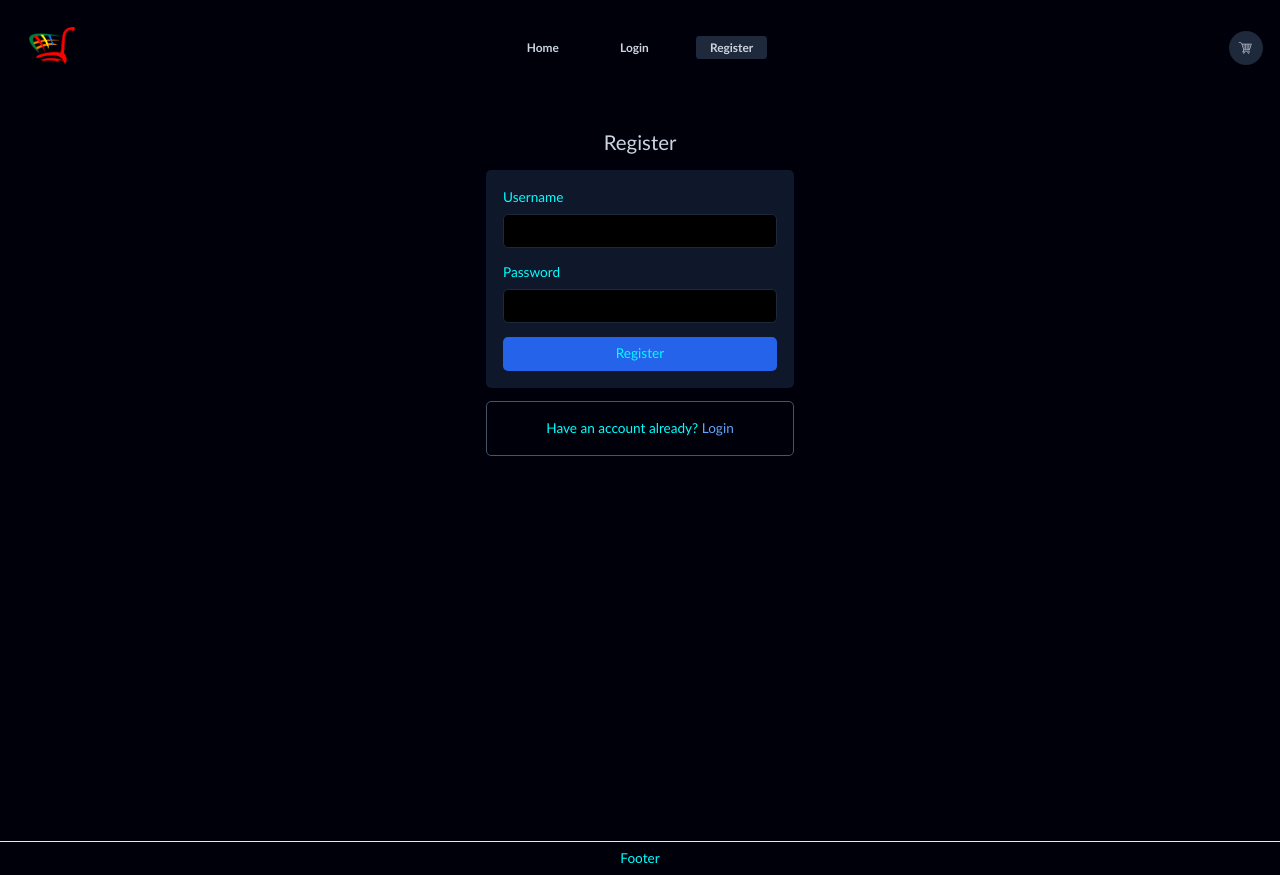
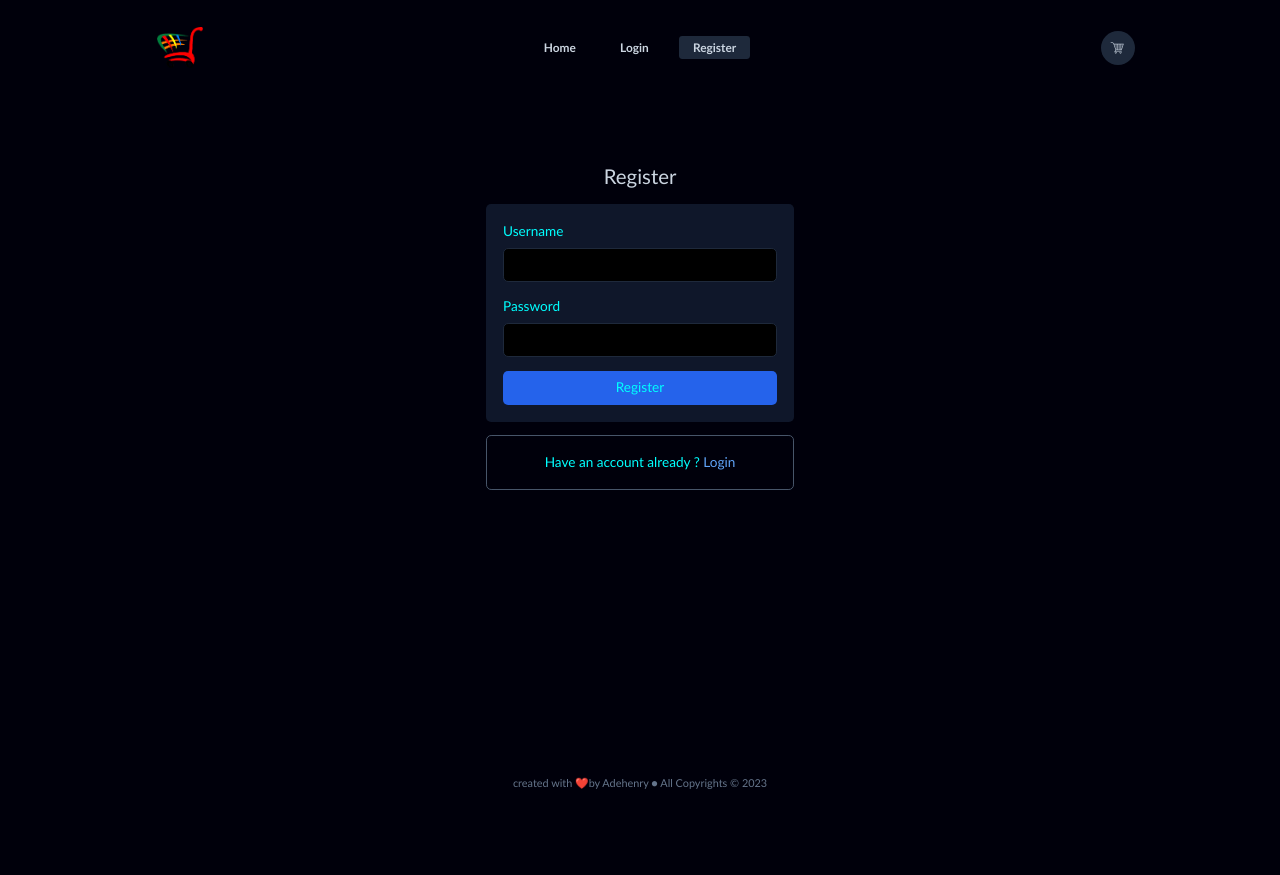
Before and after one commit to AdehenryOmoOba/shopi, a Next.js app: page /register in a window 1280 px wide. After the commit the page ends 800 px from the top, so only its background shows below. Built offline with nearby package versions, Linux system fonts and the light colour scheme.

Commit message:
minor refactor

```diff
--- a/app/components/footer/Footer.tsx
+++ b/app/components/footer/Footer.tsx
@@ -2,8 +2,8 @@ import React from 'react'
 
 export default function Footer() {
   return (
-    <div className='h-10 grid place-content-center border-t border-blue-100'>
-      <p className='text-center'>Footer</p>
+    <div className='h-10 grid place-content-center'>
+      <small className='text-center text-slate-500'>created with ❤️by Adehenry &#x25CF; All Copyrights &copy; 2023</small>
     </div>
   )
 }
--- a/app/components/navbar/Navbar.tsx
+++ b/app/components/navbar/Navbar.tsx
@@ -13,12 +13,12 @@ const pathname = usePathname()
 const isHomePath = homeRegex.test(pathname)
 
   return (
-    <div className='inline-flex h-28 w-screen px-5'>
+    <div className='inline-flex w-full h-28 px-5'>
       <div className='flex flex-1 justify-start items-center'>
         <Image src='http://localhost:3000/shopi_logo.png' alt='logo' width='70' height='70'/>
       </div>
       <nav className='flex flex-1 justify-center items-center'>
-        <ul className='flex items-center justify-center gap-x-2 w-full h-full text-slate-300 md:gap-x-4 lg:gap-x-10'>
+        <ul className='flex items-center justify-center gap-x-1 w-full h-full text-slate-300 md:gap-x-5'>
           <Link href='/' className={`py-1 px-4 rounded text-sm font-extrabold ${isHomePath ? 'bg-slate-800' : ''}`}>Home</Link>
           <Link href='/login' className={`py-1 px-4 rounded text-sm font-extrabold ${pathname === '/login' ? 'bg-slate-800' : ''}`}>Login</Link>
           <Link href='/register' className={`py-1 px-4 rounded text-sm font-extrabold ${pathname === '/register' ? 'bg-slate-800' : ''}`}>Register</Link>
--- a/app/components/productCard/ProductCard.tsx
+++ b/app/components/productCard/ProductCard.tsx
@@ -5,7 +5,7 @@ import {CldImage} from 'next-cloudinary'
 export default function ProductCard({data}: {data: TProduct}) {
 
   return (
-    <div className="py-4 snap-start">
+    <div className="p-4 snap-start">
       <div className="w-64">
         <Link key={data.id} href={`/product/${data.id}`}>
         <div className="p-5 bg-gray-900 rounded-lg h-64 w-64 object-contain">
--- a/app/components/productsPage/ProductsPage.tsx
+++ b/app/components/productsPage/ProductsPage.tsx
@@ -25,14 +25,14 @@ export default function ProductsPage({products, category, index , categoriesLeng
   let isCategory = productsArray.find((product) => product.category === category)
 
   return (
-    <>
-     {isCategory && <h2 className="text-2xl capitalize mt-5">{category}</h2>}
+    <div className=''>
+     {isCategory && <h2 className="text-2xl px-4 capitalize">{category}</h2>}
      <div className="flex justify-start space-x-10 overflow-x-scroll snap-x" id="items_container">
       {productsArray.filter((items) => items.category === category).map((item) => (
         <ProductCard key={item.id}  data={item} />
       ))}
      </div>
      {productsArray.length === 0 && index === categoriesLength - 1 && <div><p className='text-center'>No match for &quot;{searchTerm}&quot;</p></div>}
-    </>
+    </div>
   )
 }
--- a/app/components/searchBar/searchBar.tsx
+++ b/app/components/searchBar/searchBar.tsx
@@ -6,7 +6,7 @@ export default function SearchBar() {
   const contextValue =  useContext(SearchContext)
 
   return (
-    <div className='w-full grid items-center mt-5 h-10'>
+    <div className='w-full grid items-center mb-5 h-10'>
         <input type="text"
          placeholder='Search Product'
          value={contextValue?.searchString}
--- a/app/globals.css
+++ b/app/globals.css
@@ -13,7 +13,6 @@
 }
 html,
 body {
-  max-width: 100vw;
   font-family: 'Trebuchet MS', sans-serif;
   scroll-behavior: smooth;
   font-size: 85%;
@@ -28,7 +27,8 @@ body {
   font-size: 1rem;
 }
 main{
-  min-height: calc(100dvh - 6.5rem);
+  min-height: calc(100dvh - 129px);
+  padding-bottom: 5rem;
 }
 ul {
   list-style: none;
--- a/app/layout.tsx
+++ b/app/layout.tsx
@@ -15,11 +15,11 @@ export default function RootLayout({children}: {children: React.ReactNode}) {
     <html lang="en">
       <head />
       <body>
-        <header className='h-28 w-full grid place-content-center'>
+        <header className='h-28 mx-auto w-full md:w-[90vw] lg:w-[80vw]'>
           <Navbar />
         </header>
         <SearchProvider>
-         <main>
+         <main className='mx-auto px-5 md:w-[90vw] lg:w-[80vw]'>
            {children}
          </main>
         </SearchProvider>
--- a/app/login/page.tsx
+++ b/app/login/page.tsx
@@ -3,21 +3,21 @@ import React from 'react'
 
 export default function Login() {
   return (
-    <div className='w-[308px] mx-auto mt-10 flex-col justify-center'>
+    <div className='w-[280px] h-full mx-auto pt-20 flex-col justify-center lg:w-[308px]'>
       <p className='text-center text-2xl mb-4 text-slate-300'>Login to Shopi</p>
-      <form className='bg-slate-900 rounded-md p-5 mb-4'>
+      <form className='bg-slate-900 rounded-md p-5 mb-4' autoComplete='false'>
         <div className='mb-4'>
           <div className='w-full mb-2'><p>Username</p></div>
-          <input type="text" className='w-full h-10 rounded-md bg-black px-2 border border-slate-800'/>
+          <input type="text" className='w-full h-10 rounded-md bg-black px-2 border border-slate-800' role="presentation" />
         </div>
         <div className='mb-4'>
         <div className='w-full mb-2'><p>Password</p></div>
-          <input type="password" className='w-full h-10 rounded-md bg-black px-2 border border-slate-800'/>
+          <input type="password" className='w-full h-10 rounded-md bg-black px-2 border border-slate-800' role="presentation" />
         </div>
         <button className='bg-blue-600 w-full rounded-md h-10'>Login</button>
       </form>
       <div className='h-16 grid place-content-center rounded-md border border-slate-600'>
-        <p>New to Shopi? <Link href='/register' className='text-blue-400'>Create an account</Link></p>
+        <p>New to Shopi ?  <Link href='/register' className='text-blue-400'> Create an account</Link></p>
       </div>
     </div>
   )
--- a/app/page.tsx
+++ b/app/page.tsx
@@ -2,7 +2,6 @@ import fs from 'fs'
 import ProductsPage from "./components/productsPage/ProductsPage"
 import SearchBar from "./components/searchBar/searchBar"
 import mockData from '../ecommerce_products.json'
-import { prisma } from '@/prisma/prismaClient'
 
 
 const path = 'products.json'
@@ -15,15 +14,6 @@ export default async function Home() {
   //   }
   // })
 
-  const data = await prisma.product.findMany({
-    include: {
-      Vendor: true
-    }
-  })
-
-  fs.writeFileSync('mockData.json', JSON.stringify(data, null, 2))
-
-  console.log(data)
 
   const products: TProduct[] = mockData
   // const products: TProduct[] = await response.json()
@@ -35,11 +25,11 @@ export default async function Home() {
   const categoriesLength = categories.length
 
   return (
-    <section className="p-5">
+    <section>
       <SearchBar />
-      <div className='py-5'>
+      <div>
         {categories.map((category, index) => (
-        <div key={category} className=''>
+        <div key={category}>
           <ProductsPage products={products} category={category} index={index} categoriesLength={categoriesLength} />
         </div>
         ))}
--- a/app/register/page.tsx
+++ b/app/register/page.tsx
@@ -3,21 +3,21 @@ import React from 'react'
 
 export default function Register() {
   return (
-    <div className='w-[308px] mx-auto mt-10 flex-col justify-center'>
+    <div className='w-[280px] mx-auto pt-20 flex-col justify-center lg:w-[308px]'>
       <p className='text-center text-2xl mb-4 text-slate-300'>Register</p>
-      <form className='bg-slate-900 rounded-md p-5 mb-4'>
+      <form className='bg-slate-900 rounded-md p-5 mb-4' autoComplete='off'>
         <div className='mb-4'>
           <div className='w-full mb-2'><p>Username</p></div>
-          <input type="text" className='w-full h-10 rounded-md bg-black px-2 border border-slate-800'/>
+          <input type="text" className='w-full h-10 rounded-md bg-black px-2 border border-slate-800' autoComplete="none" />
         </div>
         <div className='mb-4'>
         <div className='w-full mb-2'><p>Password</p></div>
-          <input type="password" className='w-full h-10 rounded-md bg-black px-2 border border-slate-800'/>
+          <input type="password" className='w-full h-10 rounded-md bg-black px-2 border border-slate-800' autoComplete="none" />
         </div>
         <button className='bg-blue-600 w-full rounded-md h-10'>Register</button>
       </form>
       <div className='h-16 grid place-content-center rounded-md border border-slate-600'>
-        <p>Have an account already? <Link href='/login' className='text-blue-400'>Login</Link></p>
+        <p>Have an account already ? <Link href='/login' className='text-blue-400'> Login</Link></p>
       </div>
     </div>
   )
```
Also changed, not shown: ecommerce_products.json (+5 -5 lines).
